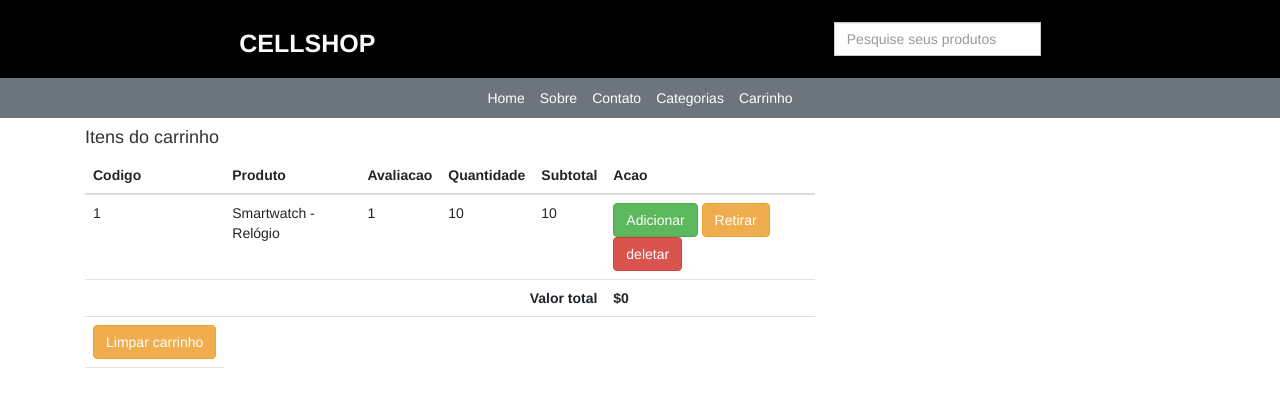
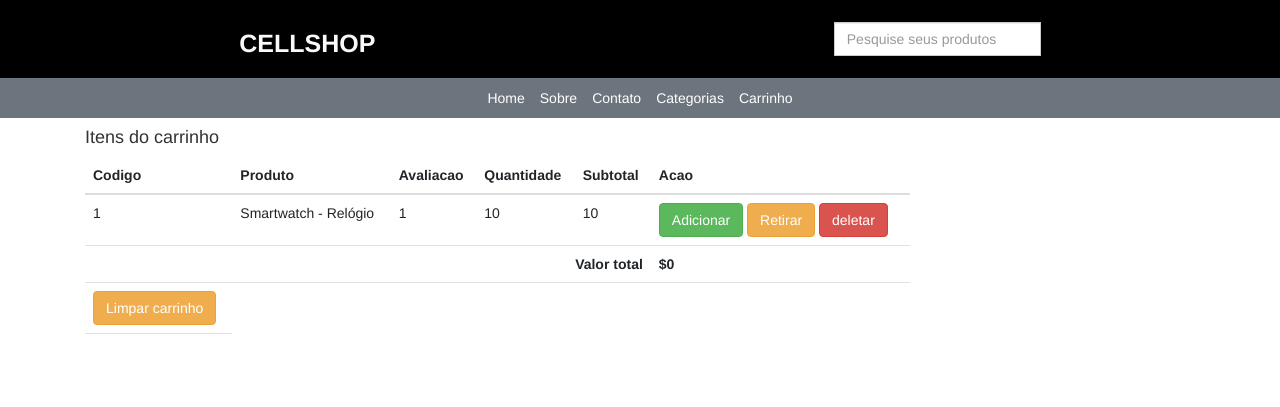
Before and after one commit to JxVtrl/lojaproject, a Django app: template templates/meucarro.html in a window 1280 px wide. Shown: the top 407 px of the page. Run offline with Django 4.2, Linux system fonts and the light colour scheme; data comes from the database, SQL or seed files in the repository; both versions use the stored data as it was after the commit; tables that the repository leaves empty hold one stand-in row (values such as "Sample post"); the template is opened without the code that fills it: values that come from a table or form of the project are taken from there, most other values are stand-ins (such as "Sample title", 1, 10 or a date in 2020); some libraries are stand-ins or nearby versions.

Commit message:
changing table

```diff
--- a/templates/meucarro.html
+++ b/templates/meucarro.html
@@ -2,7 +2,7 @@
 
 <div class="container">
   <div class="row">
-    <div class="col-md-8">
+    <div class="col-md-9">
       <h4>Itens do carrinho</h4>
       <table class="table">
         <thead>
@@ -49,7 +49,7 @@
             <tr>
               <th>
                 <a
-                href="{% url 'lojaapp:limparcarro' cp.id %}?acao=rmv"
+                href="{% url 'lojaapp:limparcarro' %}?acao=rmv"
                 class="btn btn-warning"
                 >Limpar carrinho
               </a>
```
Also changed, not shown: db.sqlite3.
